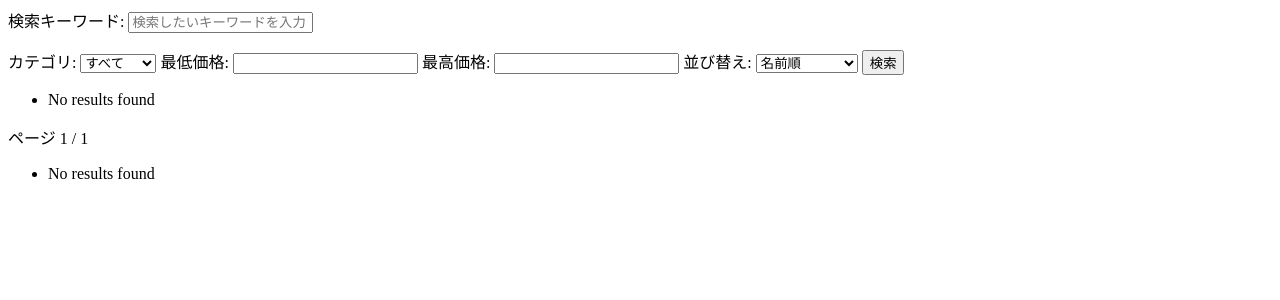
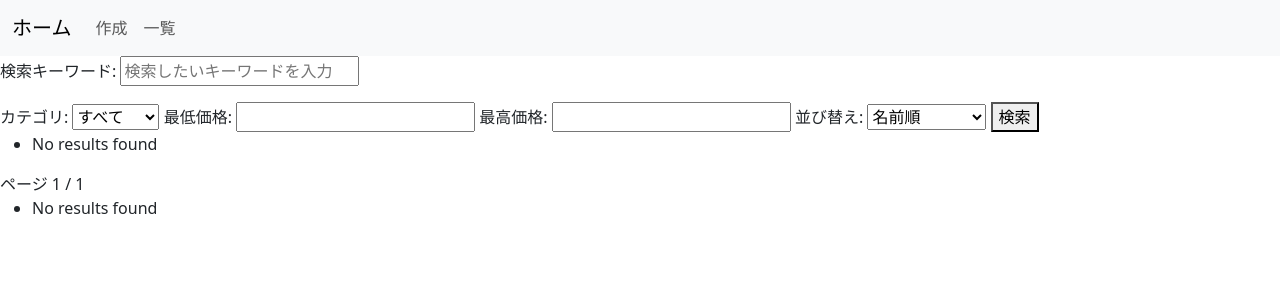
Before and after one commit to yoshiyukisato0304/search_project-class_A-Yoshiyuki-Sato-, a Django app: page / in a window 1280 px wide. Shown: the top 300 px of the page. Run offline with Django 4.2, Linux system fonts and the light colour scheme; data that the repository does not hold is empty.

Commit message:
base.htmlを作成

```diff
--- a/search_project/search_app/templates/base.html
+++ b/search_project/search_app/templates/base.html
@@ -0,0 +1,50 @@
+<!DOCTYPE html>
+<html lang="ja">
+	<head>
+		<meta charset="UTF-8">
+		<meta name="viewport" content="width=device-width, initial-scale=1.0">
+		<!-- Bootstrap CSS -->
+		<link href="https://cdn.jsdelivr.net/npm
+		/bootstrap@5.3.0-alpha1/dist/css/bootstrap.min.css" rel="stylesheet">
+		<!-- カスタム CSS -->
+		<link rel="stylesheet" href="/static/styles.css">
+	</head>
+
+	<!-- <body>
+		<header>
+			<a class="nav-link" href="{% url 'search_view' %}">ホーム</a>
+			<a class="nav-link" href="{% url 'product_create' %}">作成</a>
+			<a class="nav-link" href="{% url 'product_list' %}">一覧</a>
+		</header>
+
+	<script src="https://cdn.jsdelivr.net/npm/bootstrap@5.3.0-alpha1/dist/js/bootstrap.bundle.min.js"></script>
+	</body> -->
+
+	<body>
+	<header>
+        <nav class="navbar navbar-expand-lg navbar-light bg-light">
+            <div class="container-fluid">
+                <a class="navbar-brand" href="{% url 'search_view' %}">ホーム</a>
+                <button class="navbar-toggler" type="button" data-bs-toggle="collapse" data-bs-target="#navbarNav" aria-controls="navbarNav" aria-expanded="false" aria-label="Toggle navigation">
+                    <span class="navbar-toggler-icon"></span>
+                </button>
+                <div class="collapse navbar-collapse" id="navbarNav">
+                    <ul class="navbar-nav">
+                        <li class="nav-item">
+                            <a class="nav-link" href="{% url 'product_create' %}">作成</a>
+                        </li>
+                        <li class="nav-item">
+                            <a class="nav-link" href="{% url 'product_list' %}">一覧</a>
+                        </li>
+                    </ul>
+                </div>
+            </div>
+        </nav>
+    </header>
+
+    {% block content %}
+    {% endblock %}
+
+    <script src="https://cdn.jsdelivr.net/npm/bootstrap@5.3.0-alpha1/dist/js/bootstrap.bundle.min.js"></script>
+</body>
+</html>
--- a/search_project/search_app/templates/search.html
+++ b/search_project/search_app/templates/search.html
@@ -1,3 +1,7 @@
+{% extends './base.html' %}
+
+{% block content %}
+
 <form method="get">
     <!-- 検索キーワード入力 -->
      {{ form.as_p }}
@@ -62,3 +66,5 @@
      <li>No results found</li>
     {% endfor %}
     </ul>
+
+{% endblock %}
--- a/search_project/search_app/views.py
+++ b/search_project/search_app/views.py
@@ -6,9 +6,9 @@ from django.core.paginator import Paginator
 def product_create(request):
     if request.method == 'POST':
         form = ProductForm(request.POST)
-    if form.is_valid():
-        form.save()
-        return redirect('product_list')
+        if form.is_valid():
+            form.save()
+            return redirect('product_list')
     else:
         form = ProductForm()
         return render(request, 'product_form.html', {'form': form})
```
